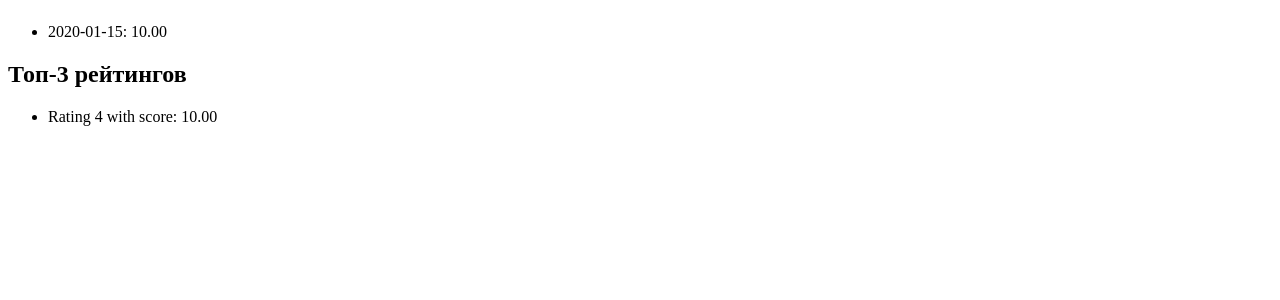
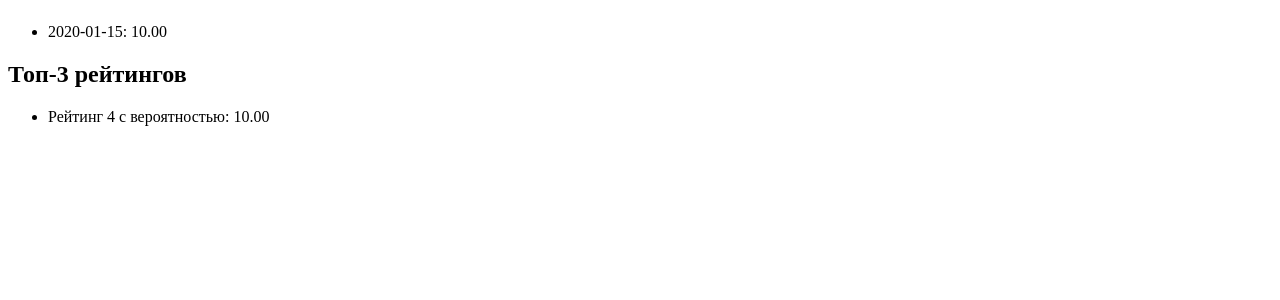
Before and after one commit to fedorshm/senti_rate_mov, a Django app: template predictor/templates/classify_text.html in a window 1280 px wide. Shown: the part 389-689 px from the top of the page. Run offline with Django 5.2, Linux system fonts and the light colour scheme; tables that the repository leaves empty hold one stand-in row (values such as "Sample post"); the template is opened without the code that fills it: values that come from a table or form of the project are taken from there, most other values are stand-ins (such as "Sample title", 1, 10 or a date in 2020).

Commit message:
Update classify_text.html

```diff
--- a/predictor/templates/classify_text.html
+++ b/predictor/templates/classify_text.html
@@ -26,7 +26,7 @@
         <h2>Топ-3 рейтингов</h2>
         <ul>
             {% for rating in top_ratings %}
-                <li>Rating {{ rating.rating }} with score: {{ rating.score|floatformat:2 }}</li>
+                <li>Рейтинг {{ rating.rating }} с вероятностью: {{ rating.score|floatformat:2 }}</li>
             {% endfor %}
         </ul>
     {% endif %}
```
